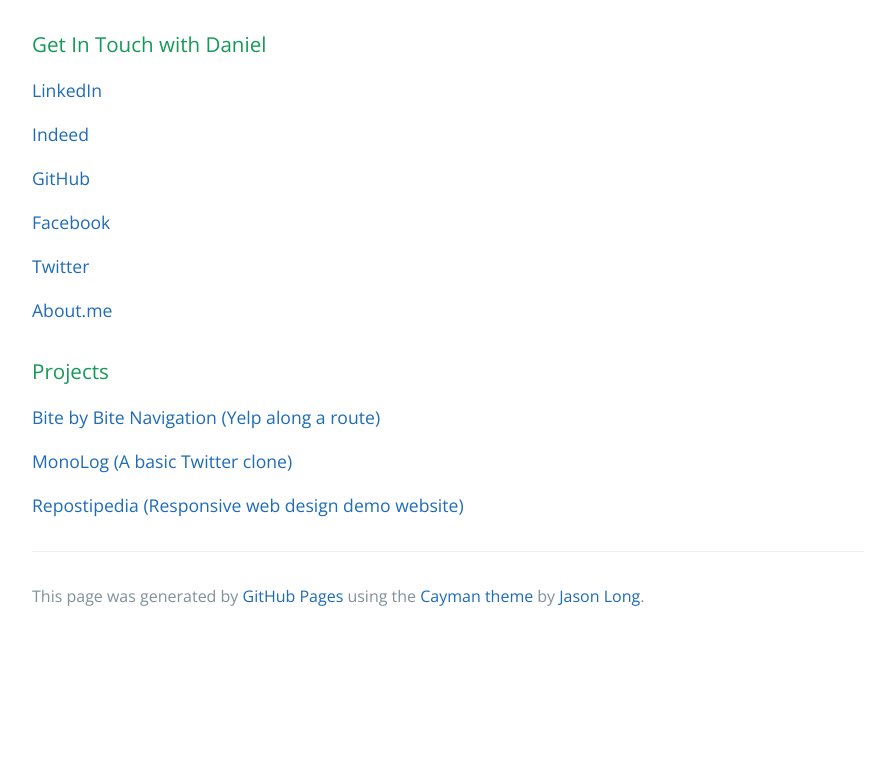
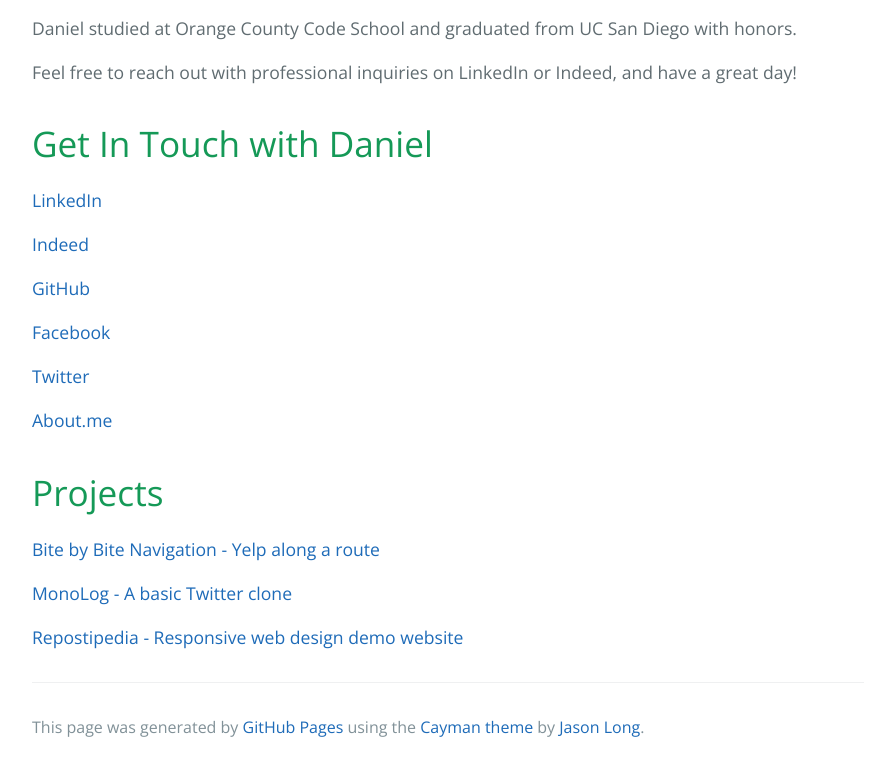
Before and after one commit to DanielJenkins/danieljenkins.github.io, a plain HTML site: page index.html in a window 1280 px wide. Shown: the part 658-1429 px from the top of the page, without its empty margins (192-1087 px from the left). Before the commit the page ends 1298 px from the top, so only its background shows below. Drawn offline with nearby package versions, Linux system fonts and the light colour scheme.

Commit message:
Replace master branch with page content via GitHub

```diff
--- a/index.html
+++ b/index.html
@@ -18,8 +18,12 @@
     <section class="main-content">
       <p><img src="https://avatars2.githubusercontent.com/u/15616181?v=3&amp;s=460" alt="Daniel Jenkins"></p>
 
-<h3>
-<a id="get-in-touch-with-daniel" class="anchor" href="#get-in-touch-with-daniel" aria-hidden="true"><span aria-hidden="true" class="octicon octicon-link"></span></a>Get In Touch with Daniel</h3>
+<p>Daniel studied at Orange County Code School and graduated from UC San Diego with honors.</p>
+
+<p>Feel free to reach out with professional inquiries on LinkedIn or Indeed, and have a great day!</p>
+
+<h1>
+<a id="get-in-touch-with-daniel" class="anchor" href="#get-in-touch-with-daniel" aria-hidden="true"><span aria-hidden="true" class="octicon octicon-link"></span></a>Get In Touch with Daniel</h1>
 
 <p><a href="https://www.linkedin.com/in/danielpatrickjenkins">LinkedIn</a></p>
 
@@ -33,14 +37,14 @@
 
 <p><a href="https://about.me/danieljenkins">About.me</a></p>
 
-<h3>
-<a id="projects" class="anchor" href="#projects" aria-hidden="true"><span aria-hidden="true" class="octicon octicon-link"></span></a>Projects</h3>
+<h1>
+<a id="projects" class="anchor" href="#projects" aria-hidden="true"><span aria-hidden="true" class="octicon octicon-link"></span></a>Projects</h1>
 
-<p><a href="https://github.com/DanielJenkins/bitebybite">Bite by Bite Navigation (Yelp along a route)</a></p>
+<p><a href="https://github.com/DanielJenkins/bitebybite">Bite by Bite Navigation - Yelp along a route</a></p>
 
-<p><a href="https://github.com/DanielJenkins/monolog">MonoLog (A basic Twitter clone)</a></p>
+<p><a href="https://github.com/DanielJenkins/monolog">MonoLog - A basic Twitter clone</a></p>
 
-<p><a href="https://github.com/DanielJenkins/repostipedia">Repostipedia (Responsive web design demo website)</a></p>
+<p><a href="https://github.com/DanielJenkins/repostipedia">Repostipedia - Responsive web design demo website</a></p>
 
       <footer class="site-footer">
 
--- a/params.json
+++ b/params.json
@@ -1 +1 @@
-{"name":"Daniel Patrick Jenkins","tagline":"Full Stack JavaScript Developer","body":"![Daniel Jenkins](https://avatars2.githubusercontent.com/u/15616181?v=3&s=460)\r\n\r\n### Get In Touch with Daniel\r\n[LinkedIn](https://www.linkedin.com/in/danielpatrickjenkins)\r\n\r\n[Indeed](https://my.indeed.com/r/3545e56868be7de3)\r\n\r\n[GitHub](https://github.com/DanielJenkins)\r\n\r\n[Facebook](https://www.facebook.com/DanielPJenkins)\r\n\r\n[Twitter](https://twitter.com/MisterDJenkins)\r\n\r\n[About.me](https://about.me/danieljenkins)\r\n\r\n### Projects\r\n[Bite by Bite Navigation (Yelp along a route)](https://github.com/DanielJenkins/bitebybite)\r\n\r\n[MonoLog (A basic Twitter clone)](https://github.com/DanielJenkins/monolog)\r\n\r\n[Repostipedia (Responsive web design demo website)](https://github.com/DanielJenkins/repostipedia)","google":"","note":"Don't delete this file! It's used internally to help with page regeneration."}
+{"name":"Daniel Patrick Jenkins","tagline":"Full Stack JavaScript Developer","body":"![Daniel Jenkins](https://avatars2.githubusercontent.com/u/15616181?v=3&s=460)\r\n\r\nDaniel studied at Orange County Code School and graduated from UC San Diego with honors.\r\n\r\nFeel free to reach out with professional inquiries on LinkedIn or Indeed, and have a great day!\r\n\r\n# Get In Touch with Daniel\r\n[LinkedIn](https://www.linkedin.com/in/danielpatrickjenkins)\r\n\r\n[Indeed](https://my.indeed.com/r/3545e56868be7de3)\r\n\r\n[GitHub](https://github.com/DanielJenkins)\r\n\r\n[Facebook](https://www.facebook.com/DanielPJenkins)\r\n\r\n[Twitter](https://twitter.com/MisterDJenkins)\r\n\r\n[About.me](https://about.me/danieljenkins)\r\n\r\n# Projects\r\n[Bite by Bite Navigation - Yelp along a route](https://github.com/DanielJenkins/bitebybite)\r\n\r\n[MonoLog - A basic Twitter clone](https://github.com/DanielJenkins/monolog)\r\n\r\n[Repostipedia - Responsive web design demo website](https://github.com/DanielJenkins/repostipedia)","google":"","note":"Don't delete this file! It's used internally to help with page regeneration."}
```
